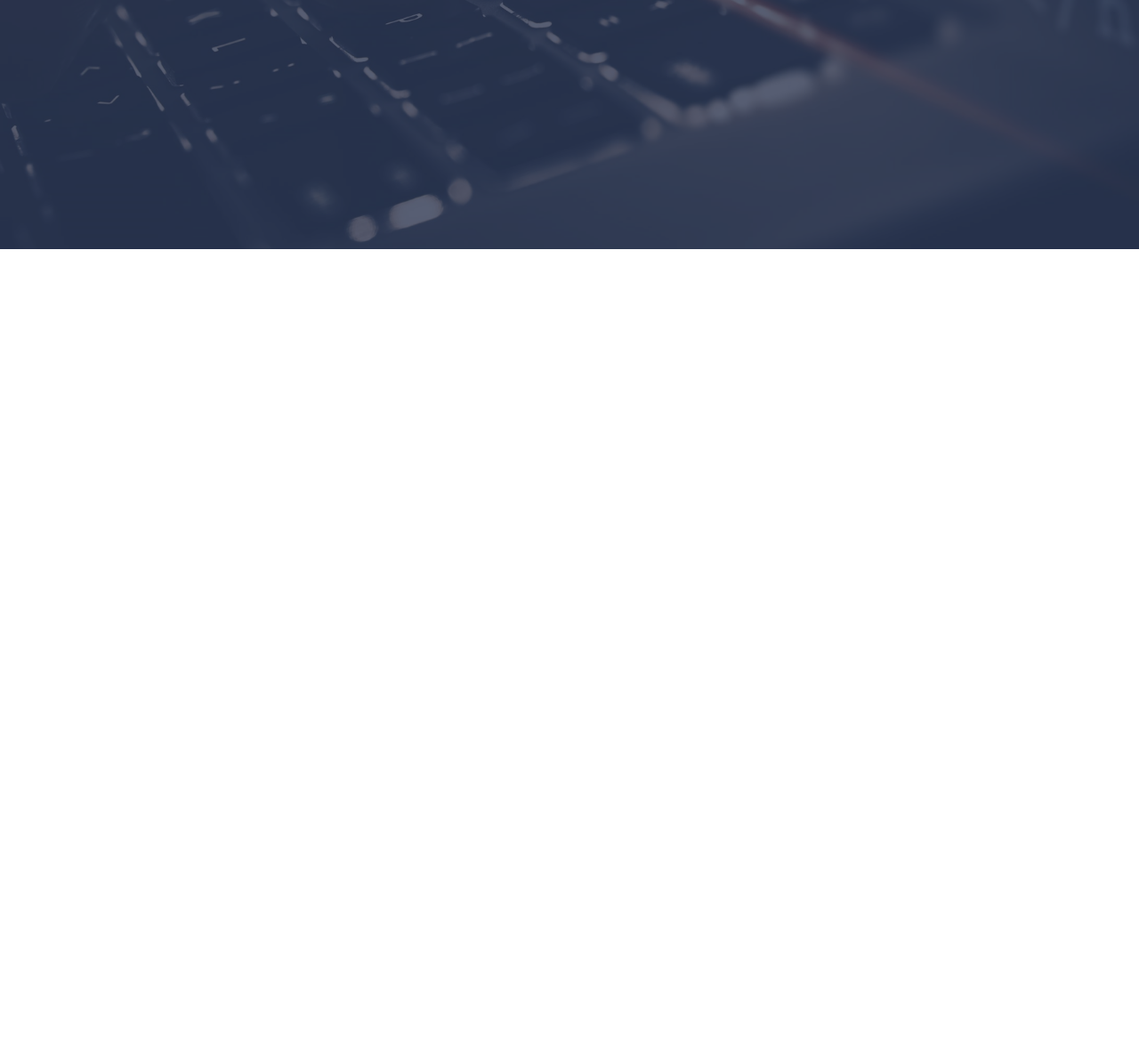
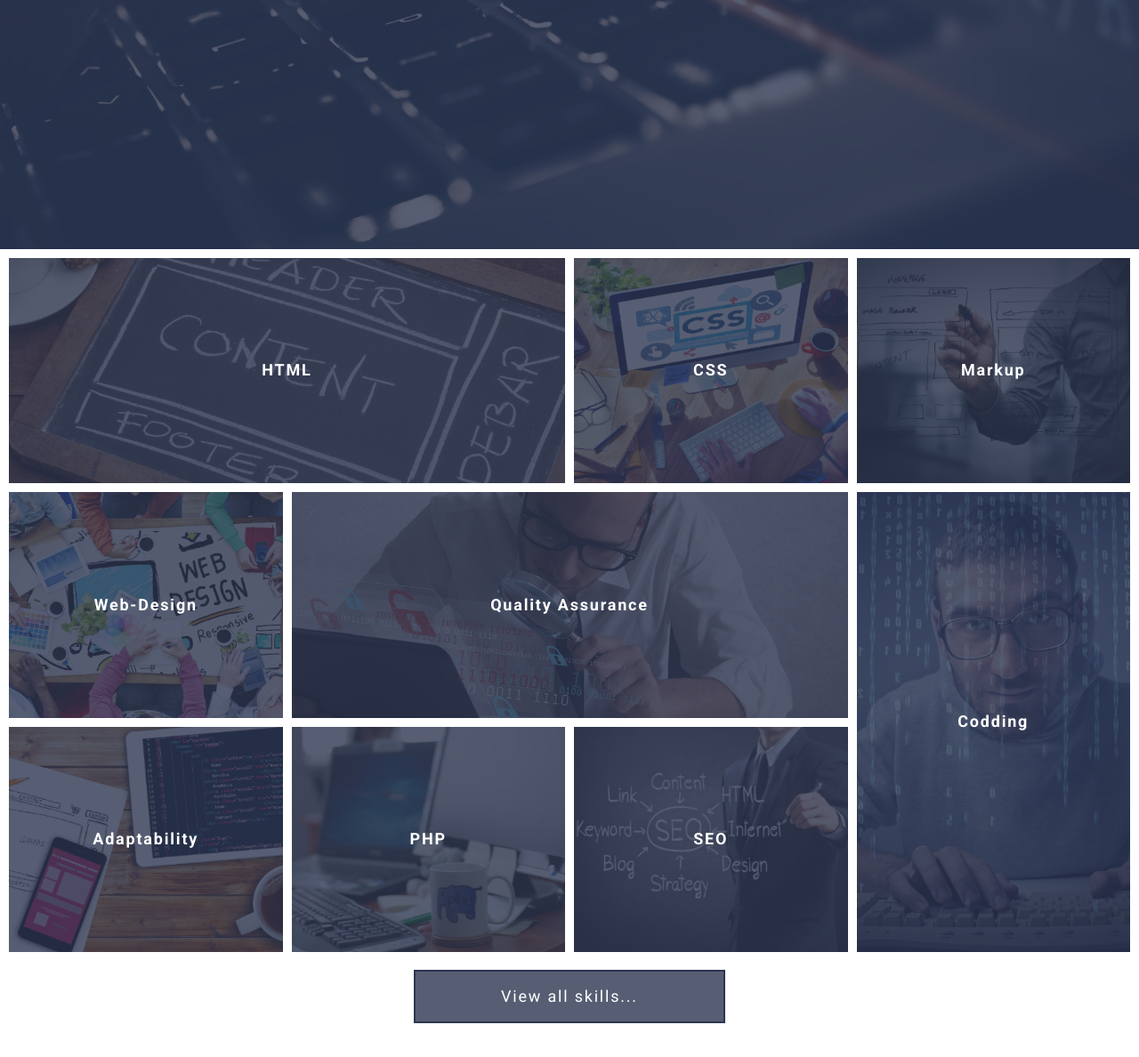
Before and after one commit to ItDev-Angel/grid-template, a website: page index.html in a window 1280 px wide. Shown: the part 520-1708 px from the top of the page at 89% size. Before the commit the page ends 800 px from the top, so only its background shows below. Drawn offline with Linux system fonts and the light colour scheme.

Commit message:
верстка и оформление блока скилс

```diff
--- a/assets/scss/common/_classes.scss
+++ b/assets/scss/common/_classes.scss
@@ -5,11 +5,8 @@
     display: flex;
     align-items: center;
     justify-content: center;
-    min-width:250px;
-    height:60px;
-    border: 2px solid $color-light;
+
     padding: 0.5em 1em;
-    background-color: rgba($color-light, 0.1);
     font-size: 1.125rem;
     letter-spacing: 0.1em;
     transition: background-color 0.5s;
@@ -19,3 +16,14 @@
         background-color: $color-accent;
     }
 }
+.btn--light{
+    min-width:250px;
+    height:60px;
+    background-color: rgba($color-light, 0.1);
+}
+.btn--primary{
+    min-width:350px;
+    height:60px;
+    background-color: rgba($color-primary, 0.8);
+    border: 2px solid $color-primary;
+}
--- a/assets/scss/components/sections/skills/_skill-item.scss
+++ b/assets/scss/components/sections/skills/_skill-item.scss
@@ -0,0 +1,79 @@
+@use "../../../presets" as *;
+@use "../../../mixins" as *;
+
+.skill-item {
+    position: relative;
+    background-color: $color-primary;
+    overflow:hidden;
+
+    &__title {
+        margin: 0;
+        @include abs-position;
+        z-index: 1;
+        font-size: 1.125rem;
+        letter-spacing: 0.1em;
+    }
+
+    &__image {
+        background-position: 50% 50%;
+        @include abs-position;
+        background-size: cover;
+        transition: scale 0.5s;
+
+}
+    &__overlay {
+        background-color:$color-primary;
+        opacity: 0.8;
+        @include abs-position;
+        transition: opacity 0.5s;
+}
+
+    &__link {
+        display: flex;
+        justify-content: center;
+        align-items: center;
+        padding: $gap;
+        height: 100%;
+        transition: color 0.5s;
+}
+
+    &:hover {
+        .skill-item__link {
+            color:$color-accent;
+        }
+        .skill-item__image {
+            transform: scale(1.1);
+        }
+        .skill-item__overlay {
+            opacity: 0.95;
+        }
+
+    }
+}
+.skill-item:nth-of-type(1){
+    grid-area: a1;
+}
+.skill-item:nth-of-type(2){
+    grid-area: a2;
+}
+.skill-item:nth-of-type(3){
+    grid-area: a3;
+}
+.skill-item:nth-of-type(4){
+    grid-area: a4;
+}
+.skill-item:nth-of-type(5){
+    grid-area: a5;
+}
+.skill-item:nth-of-type(6){
+    grid-area: a6;
+}
+.skill-item:nth-of-type(7){
+    grid-area: a7;
+}
+.skill-item:nth-of-type(8){
+    grid-area: a8;
+}
+.skill-item:nth-of-type(9){
+    grid-area: a9;
+}
--- a/assets/scss/components/sections/skills/_skills.scss
+++ b/assets/scss/components/sections/skills/_skills.scss
@@ -0,0 +1,21 @@
+@use "../../../presets" as *;
+@use "../../../mixins" as *;
+
+$local-gap: calc(40px / 3);
+
+.skills {
+    padding: $gap-sm;
+    &__container {
+        display: grid;
+        gap: $gap-sm;
+        grid-template-columns:repeat(4, 1fr);
+        grid-template-areas: "a1 a1 a2 a3" "a4 a5 a5 a6" "a7 a8 a9 a6";
+        grid-auto-rows: calc(33.33vh - #{$local-gap});
+    }
+    &__actions {
+        display: flex;
+        justify-content: center;
+        margin-top: $gap;
+        margin-bottom:$gap-lg;
+    }
+}
--- a/index.html
+++ b/index.html
@@ -57,14 +57,80 @@
         </nav>
       </div>
     </div>
-    <div class=" header-overlay"></div>
+    <div class="header-overlay"></div>
   </header>
 
   <main class="main">
-    <!-- <section></section>
-    <section></section>
-    <section></section>
-    <section></section> -->
+    <section class="skills">
+      <div class="skills__container">
+        <article class="skill-item">
+          <h3 class="skill-item__title">
+            <a class="skill-item__link" href="#">HTML</a>
+          </h3>
+          <div class="skill-item__image" style="background-image: url(assets/img/img-html.png);"></div>
+          <div class="skill-item__overlay"></div>
+        </article>
+        <article class="skill-item">
+          <h3 class="skill-item__title">
+            <a class="skill-item__link" href="#">CSS</a>
+          </h3>
+          <div class="skill-item__image" style="background-image: url(assets/img/img-css.png);"></div>
+          <div class="skill-item__overlay"></div>
+        </article>
+        <article class="skill-item">
+          <h3 class="skill-item__title">
+            <a class="skill-item__link" href="#">Markup</a>
+          </h3>
+          <div class="skill-item__image" style="background-image: url(assets/img/img-markup.png);"></div>
+          <div class="skill-item__overlay"></div>
+        </article>
+        <article class="skill-item">
+          <h3 class="skill-item__title">
+            <a class="skill-item__link" href="#">Web-Design</a>
+          </h3>
+          <div class="skill-item__image" style="background-image: url(assets/img/img-webdesign.png);"></div>
+          <div class="skill-item__overlay"></div>
+        </article>
+        <article class="skill-item">
+          <h3 class="skill-item__title">
+            <a class="skill-item__link" href="#">Quality Assurance</a>
+          </h3>
+          <div class="skill-item__image" style="background-image: url(assets/img/img-qa.png);"></div>
+          <div class="skill-item__overlay"></div>
+        </article>
+        <article class="skill-item">
+          <h3 class="skill-item__title">
+            <a class="skill-item__link" href="#">Codding</a>
+          </h3>
+          <div class="skill-item__image" style="background-image: url(assets/img/img-codding.png);"></div>
+          <div class="skill-item__overlay"></div>
+        </article>
+        <article class="skill-item">
+          <h3 class="skill-item__title">
+            <a class="skill-item__link" href="#">Adaptability</a>
+          </h3>
+          <div class="skill-item__image" style="background-image: url(assets/img/img-adaptability.png);"></div>
+          <div class="skill-item__overlay"></div>
+        </article>
+        <article class="skill-item">
+          <h3 class="skill-item__title">
+            <a class="skill-item__link" href="#">PHP</a>
+          </h3>
+          <div class="skill-item__image" style="background-image: url(assets/img/img-php.png);"></div>
+          <div class="skill-item__overlay"></div>
+        </article>
+        <article class="skill-item">
+          <h3 class="skill-item__title">
+            <a class="skill-item__link" href="#">SEO</a>
+          </h3>
+          <div class="skill-item__image" style="background-image: url(assets/img/img-seo.png);"></div>
+          <div class="skill-item__overlay"></div>
+        </article>
+      </div>
+      <div class="skills__actions">
+        <a class="btn btn--primary" href="#">View all skills...</a>
+      </div>
+    </section>
   </main>
 
   <footer class="footer"></footer>
```
Also changed, not shown: assets/css/style.css.
